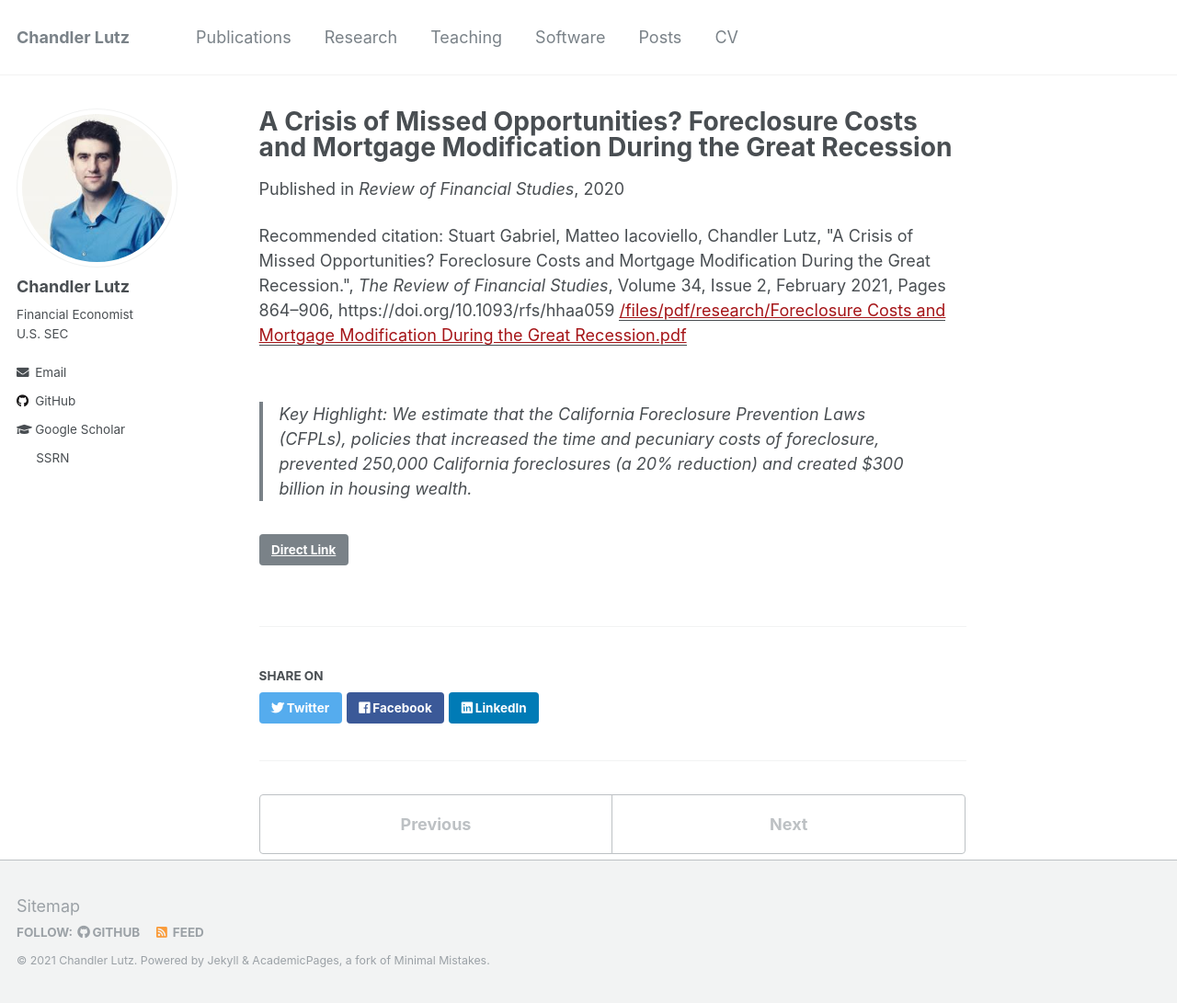
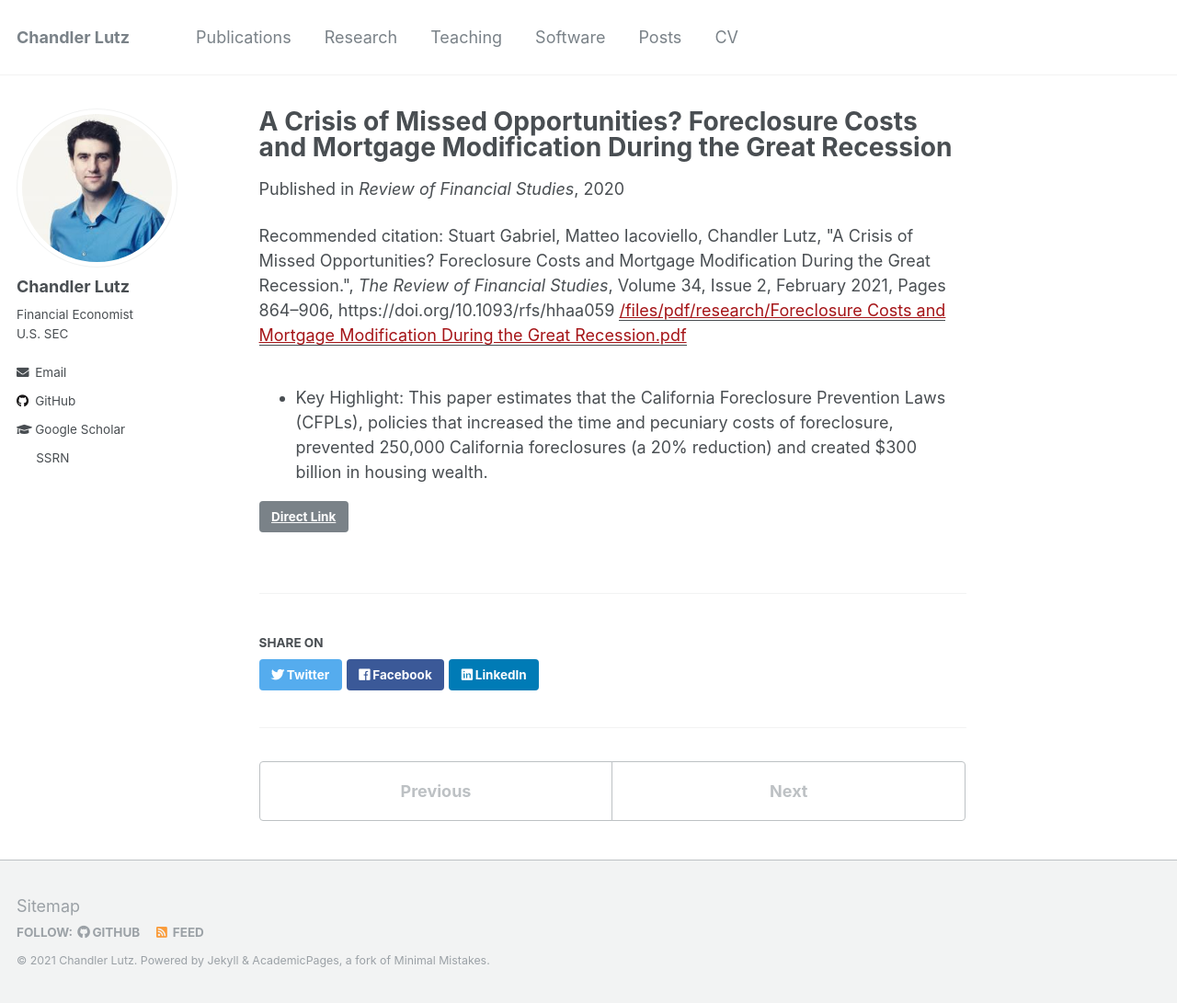
Before and after one commit to ChandlerLutz/ChandlerLutz.github.io, a Jekyll site: the page built from _publications/2021-crisis-of-missed-opportunities.md, in a window 1280 px wide and 1091 px high. Shown: the whole window at 92% size. Built offline with Jekyll 4.4.1, drawn with Linux system fonts in a browser that asks for light colours.

Commit message:
update CFPL highlight

```diff
--- a/_publications/2021-crisis-of-missed-opportunities.md
+++ b/_publications/2021-crisis-of-missed-opportunities.md
@@ -11,4 +11,4 @@ github: 'https://github.com/ChandlerLutz/CFPLCode'
 citation: 'Stuart Gabriel, Matteo Iacoviello, Chandler Lutz, &quot;A Crisis of Missed Opportunities? Foreclosure Costs and Mortgage Modification During the Great Recession.&quot;, <i>The Review of Financial Studies</i>, Volume 34, Issue 2, February 2021, Pages 864–906, https://doi.org/10.1093/rfs/hhaa059'
 ---
 
-> Key Highlight: We estimate that the California Foreclosure Prevention Laws (CFPLs), policies that increased the time and pecuniary costs of foreclosure, prevented 250,000 California foreclosures (a 20% reduction) and created $300 billion in housing wealth.
+* Key Highlight: This paper estimates that the California Foreclosure Prevention Laws (CFPLs), policies that increased the time and pecuniary costs of foreclosure, prevented 250,000 California foreclosures (a 20% reduction) and created $300 billion in housing wealth.
```
